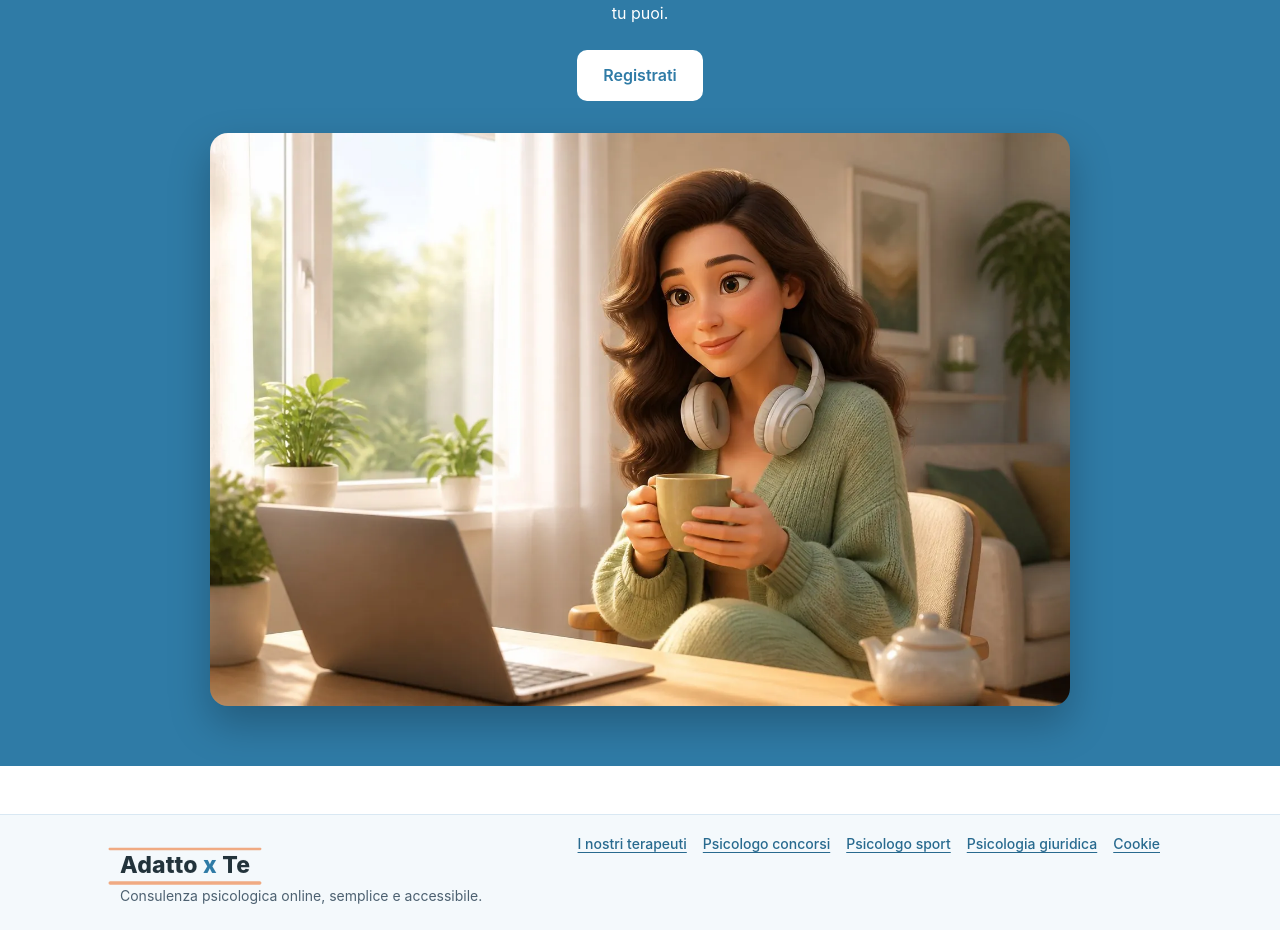
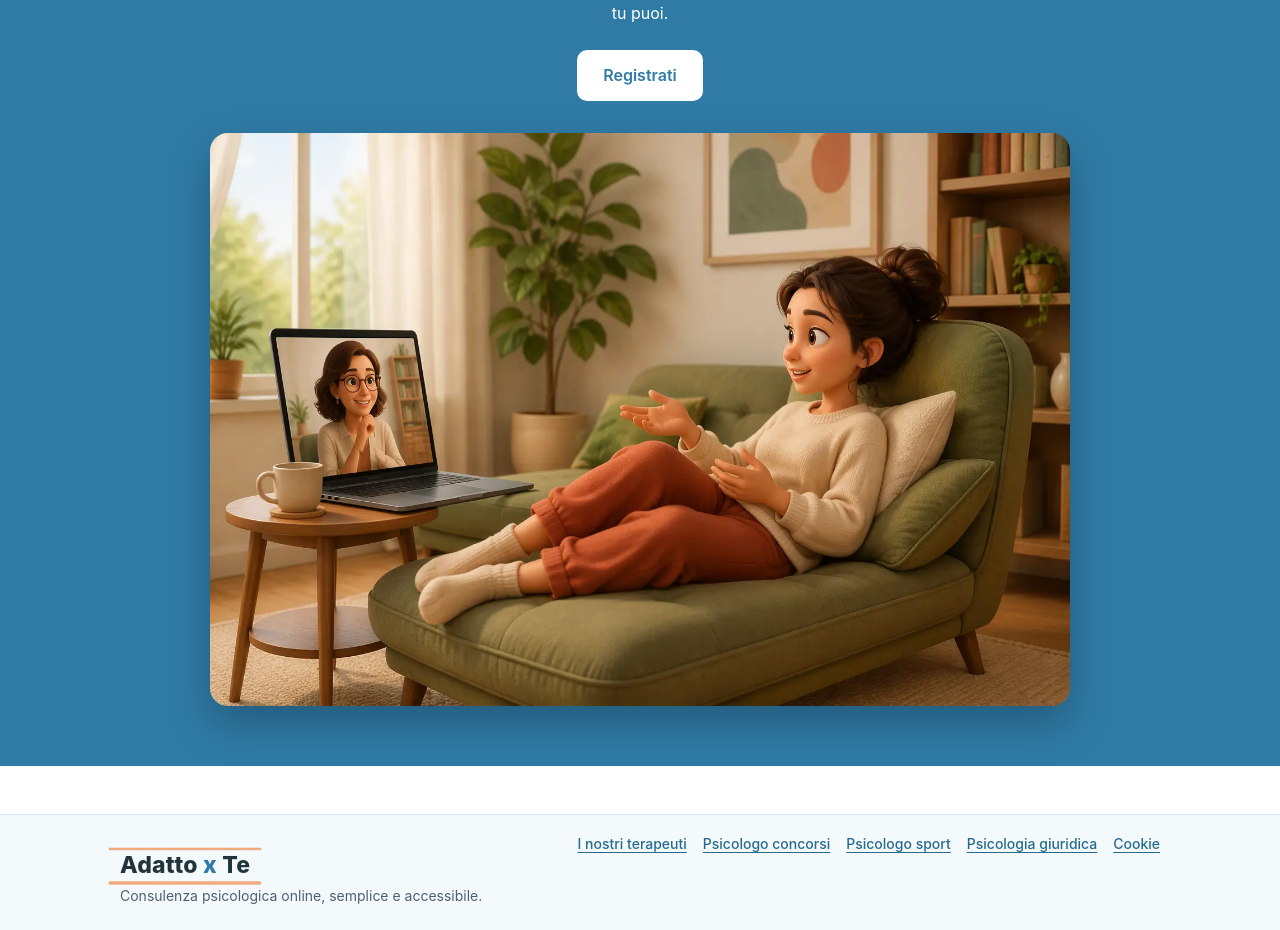
Before and after one commit to antonio-durso/adattoxte, a React (Vite) app in the folder frontend/: page / in a window 1280 px wide. Shown: the part 5922-6852 px from the top of the page. Built offline with nearby package versions, Linux system fonts and the light colour scheme; no server answers.

Commit message:
Home: immagine lettino (benessere.webp) a fine pagina - ordine immagini corretto, niente duplicati

```diff
--- a/frontend/src/pages/Home.jsx
+++ b/frontend/src/pages/Home.jsx
@@ -288,8 +288,8 @@ export default function Home() {
             {t('nav.register')}
           </Link>
           <img
-            src="/images/hero.webp"
-            alt="Seduta di psicologia online: il benessere parte da te"
+            src="/images/benessere.webp"
+            alt="Seduta di psicologia online sul lettino: il benessere parte da te"
             width={1536}
             height={1024}
             loading="lazy"
```
Also changed, not shown: frontend/public/images/benessere.webp (added).
